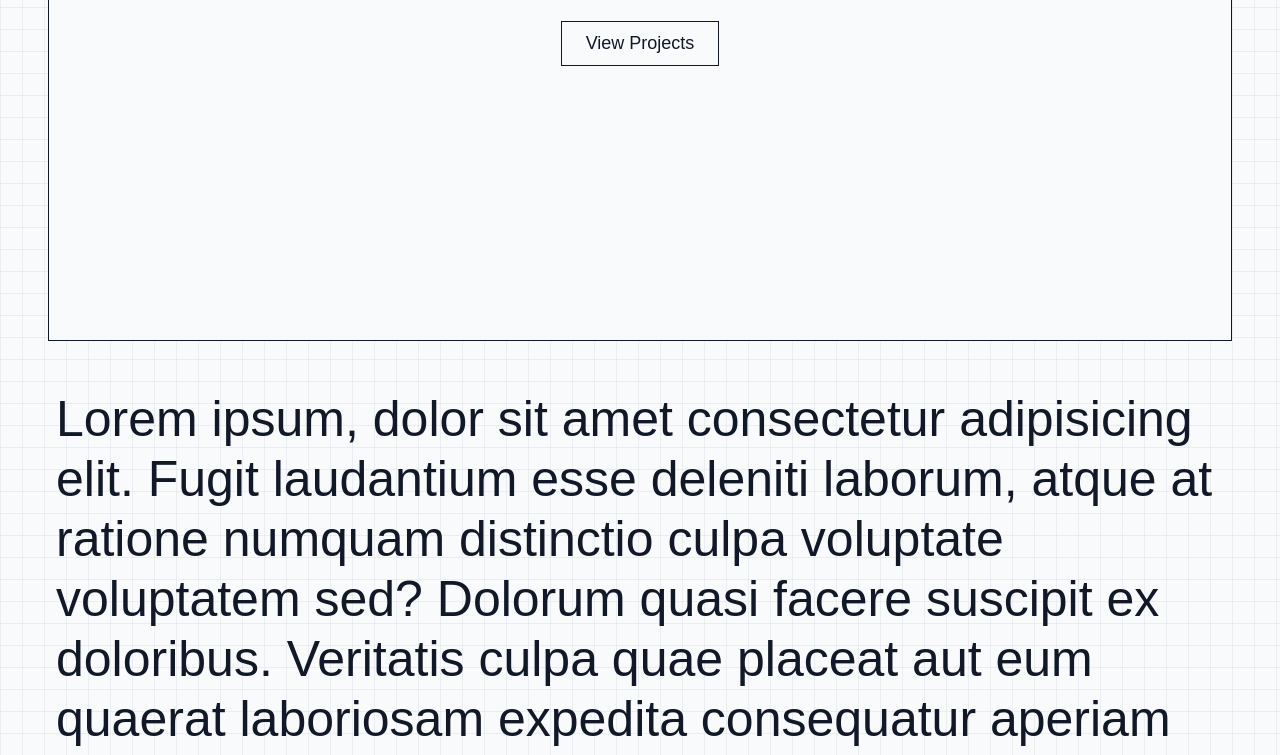
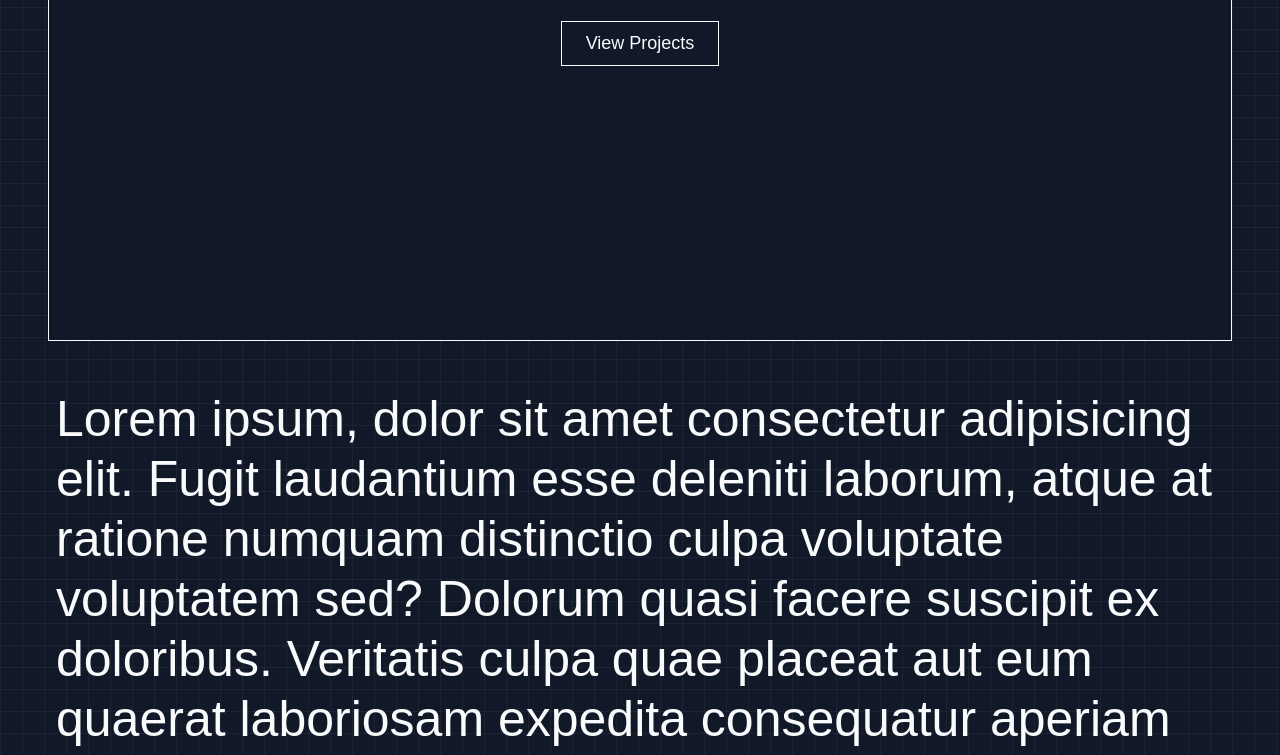
Before and after one commit to m-amirazmi/amirazmi-astro, an Astro site: page / in a window 1280 px wide. Shown: the part 411-1166 px from the top of the page. Built offline with nearby package versions, Linux system fonts and the light colour scheme; Astro itself is replaced by a stand-in of ours.

Commit message:
fix set dark mode

```diff
--- a/public/js/theme-toggle.js
+++ /dev/null
@@ -1,16 +0,0 @@
-// When toggling dark mode
-function toggleDark() {
-  const body = document.querySelector("body");
-  body.classList.toggle("dark");
-
-  // Store user preference
-  const isDarkMode = body.classList.contains("dark");
-  localStorage.setItem("isDarkMode", isDarkMode);
-}
-
-// On page load
-window.addEventListener("DOMContentLoaded", function () {
-  const isDarkMode = localStorage.getItem("isDarkMode") === "true";
-  const body = document.querySelector("body");
-  body.classList.toggle("dark", isDarkMode);
-});
--- a/src/components/NavbarThemeSwitcher.astro
+++ b/src/components/NavbarThemeSwitcher.astro
@@ -4,9 +4,6 @@ import IconLight from "./icons/IconLight.astro";
 import IconDark from "./icons/IconDark.astro";
 ---
 
-<div onclick="
-toggleDark()
-">
 <Text
   tag="span"
   class="navbar-theme-switcher navbar-theme-switcher-hidden navbar-theme-light"
@@ -16,4 +13,3 @@ toggleDark()
 <Text tag="span" class="navbar-theme-switcher navbar-theme-dark">
   <IconDark />
 </Text>
-</div>
--- a/src/js/navbar-theme-switcher.js
+++ /dev/null
@@ -1,39 +0,0 @@
-class ThemeSwitcher extends HTMLElement {
-  bodyEl = document.body;
-  iconLightEl = this.querySelector(".navbar-theme-light");
-  iconDarkEl = this.querySelector(".navbar-theme-dark");
-  bodyDarkClass = "dark";
-  iconHiddenClass = "hidden";
-  themeLocal = localStorage.getItem("theme");
-
-  constructor() {
-    super();
-    if (this.themeLocal && this.themeLocal === "dark") this.changeToDark();
-    this.iconDarkEl.addEventListener("click", this.changeToDark.bind(this));
-    this.iconLightEl.addEventListener("click", this.changeToLight.bind(this));
-  }
-
-  changeToDark() {
-    const checkBodyElDark = this.bodyEl.classList.contains(this.bodyDarkClass);
-    if (!checkBodyElDark) {
-      this.bodyEl.classList.add(this.bodyDarkClass);
-      this.iconLightEl.classList.remove(this.iconHiddenClass);
-      this.iconDarkEl.classList.add(this.iconHiddenClass);
-      localStorage.setItem("theme", this.bodyDarkClass);
-    }
-  }
-
-  changeToLight() {
-    const checkBodyElDark = this.bodyEl.classList.contains(this.bodyDarkClass);
-    if (checkBodyElDark) {
-      this.bodyEl.classList.remove(this.bodyDarkClass);
-      this.iconLightEl.classList.add(this.iconHiddenClass);
-      this.iconDarkEl.classList.remove(this.iconHiddenClass);
-      localStorage.removeItem("theme");
-    }
-  }
-}
-
-if (!customElements.get("theme-switcher")) {
-  customElements.define("theme-switcher", ThemeSwitcher);
-}
--- a/src/layouts/Layout.astro
+++ b/src/layouts/Layout.astro
@@ -16,9 +16,8 @@ const isHomepage = pathname === "/";
   <head>
     <slot name="meta-tags" />
     <meta name="generator" content={Astro.generator} />
-    <script is:inline src="../js/theme-toggle.js"></script>
   </head>
-  <body>
+  <body class="dark">
     {isHomepage && <Navbar />}
     <NavbarMain />
     <NavbarMobile />
--- a/src/styles/components/navbar-theme-switcher.scss
+++ b/src/styles/components/navbar-theme-switcher.scss
@@ -2,6 +2,7 @@
   top: 0.1rem;
   position: relative;
   cursor: pointer;
+  display: none;
 
   span {
     font-size: 0 !important;
```
Lines whose indentation alone changed are shown as unchanged.
